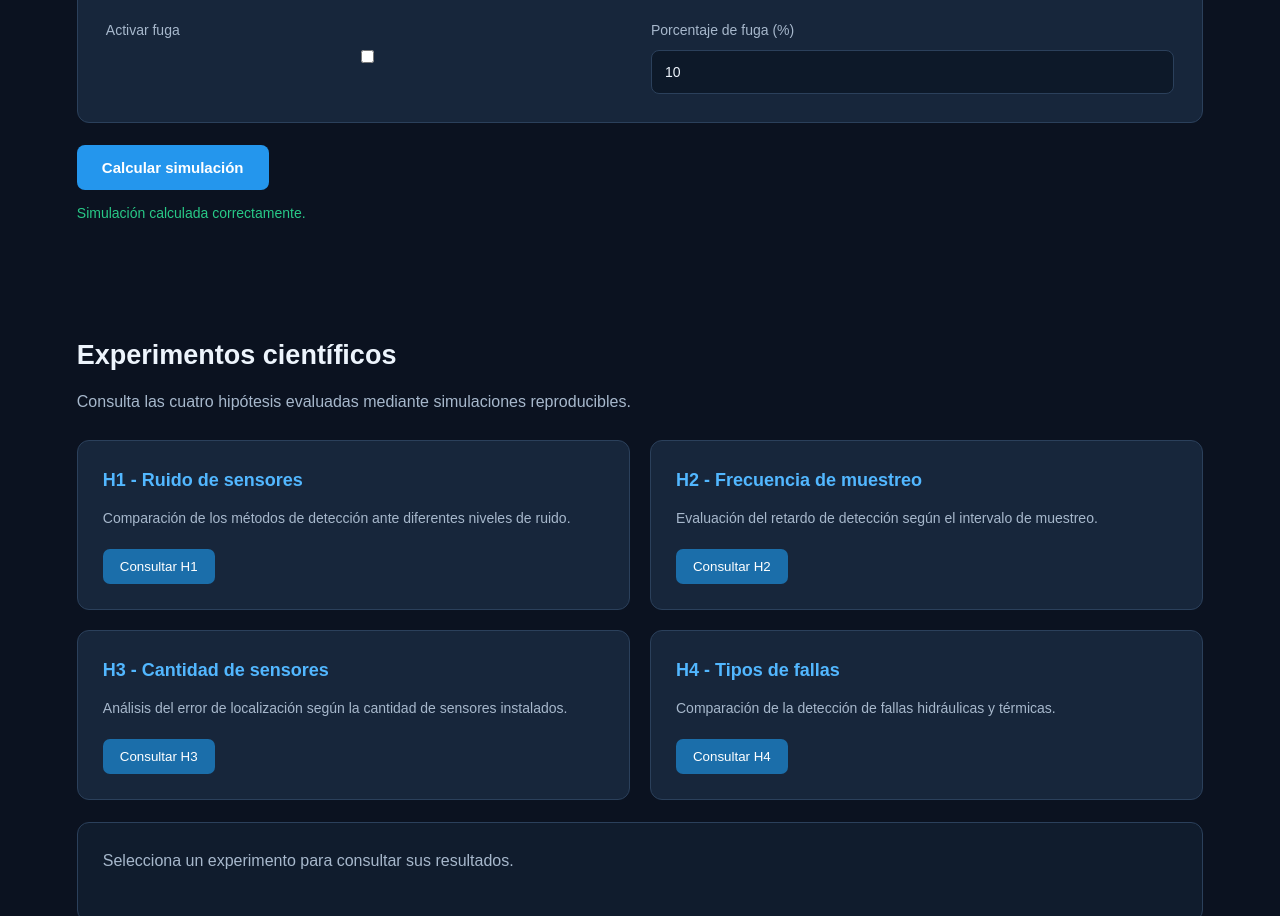
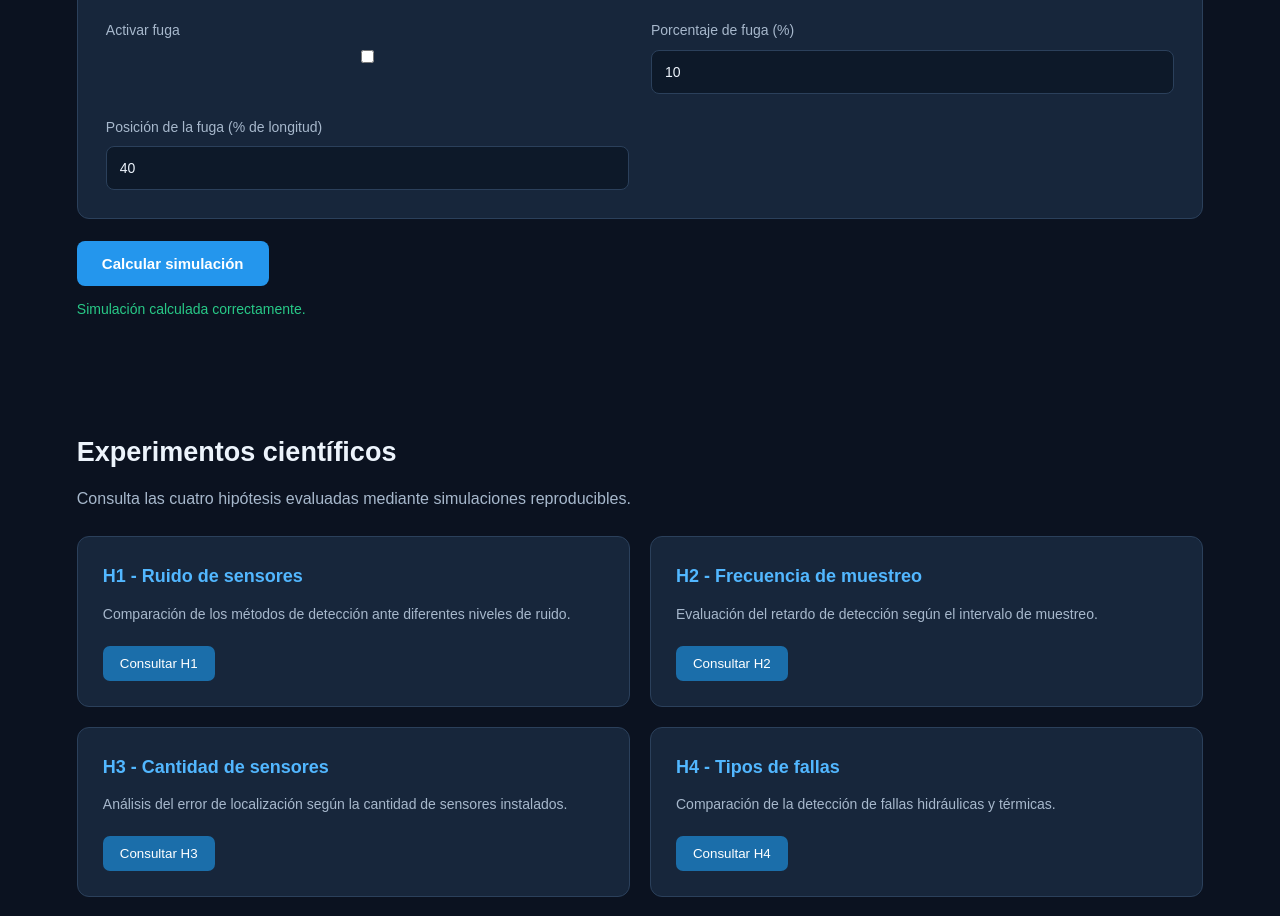
Before and after one commit to jorgecarlosm-coder/simulador-iot-tuberias, a plain HTML site: page docs/index.html in a window 1280 px wide. Shown: the part 1339-2255 px from the top of the page. Drawn offline with Linux system fonts and the light colour scheme.

Commit message:
Add input for 'Posición de la fuga' in index.html

```diff
--- a/docs/index.html
+++ b/docs/index.html
@@ -238,6 +238,21 @@
         max="50"
         step="1">
 </div>
+
+<div class="campo">
+    <label for="posicion-fuga">
+        Posición de la fuga (% de longitud)
+    </label>
+    <input
+        type="number"
+        id="posicion-fuga"
+        value="40"
+        min="1"
+        max="99"
+        step="1"
+    >
+</div>
+
             </div>
 
             <button id="btn-simular" class="boton-principal">
```
